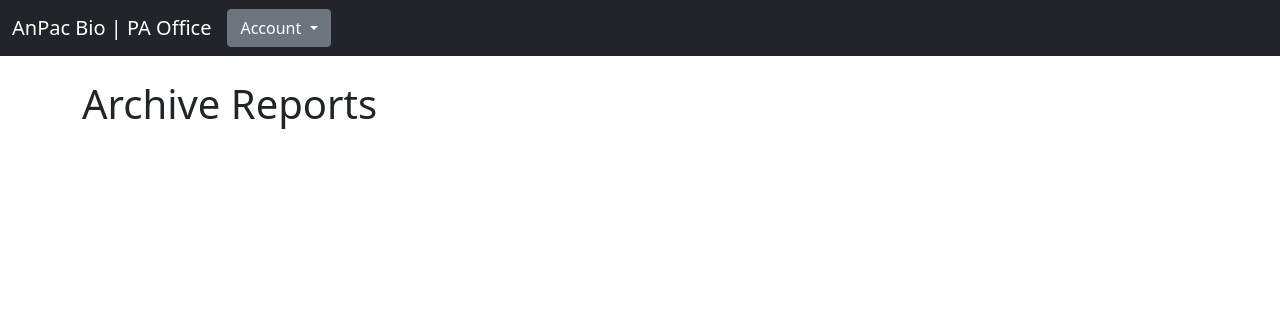
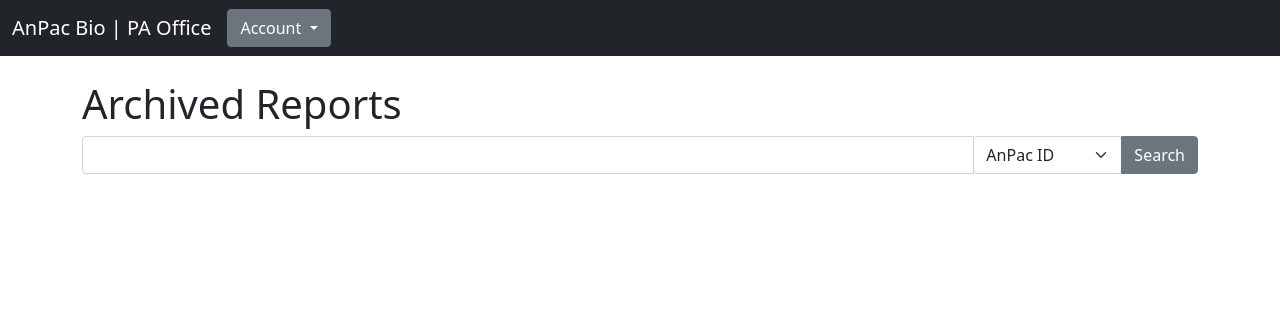
Before and after one commit to dhlin1992/LIMS, a Django app: template LIMSAPP/templates/report/archive.html in a window 1280 px wide. Shown: the top 316 px of the page. Run offline with Django 3.2, Linux system fonts and the light colour scheme; the template is opened without the code that fills it, so the values that code supplies are empty.

Commit message:
search bar archive html update

```diff
--- a/LIMSAPP/templates/report/archive.html
+++ b/LIMSAPP/templates/report/archive.html
@@ -2,6 +2,29 @@
 
 {% block content %}
 
-<h1>Archive Reports</h1>
+<h1>Archived Reports</h1>
+{% if messages %}
+  	{% for message in messages %}
+  	    <div class="alert alert-{{message.tags}}" role="alert">
+  	  {{ message }}
+  	</div>
+  	{% endfor %}
+  {% endif %}
+  <form class="d-flex" method='POST'>
+   {% csrf_token %}
+   <div class="input-group mb-3">
+     <input type="text" id="search-param" name="search-param" class="form-control" aria-label="search-Filter">
+     <div>
+     	<select class="form-select dropdown-toggle" name="search-Filter" id="search-filter" aria-label="#search-Filter">
+     	  <option selected value="anpac_id">AnPac ID</option>
+     	  <option value="batch_id">Batch ID</option>
+     	  <option value="date_entered">Date Entered</option>
+     	  <option value="custom">Custom</option>
+     	</select>
+     	</input>
+     </div>
+     <button class="btn btn-secondary" type="submit" id="search-btn">Search</button>
+   </div>
+  </form>
 
 {% endblock %}
```
Also changed, not shown: LIMSAPP/views.py (+17 -1 lines).
